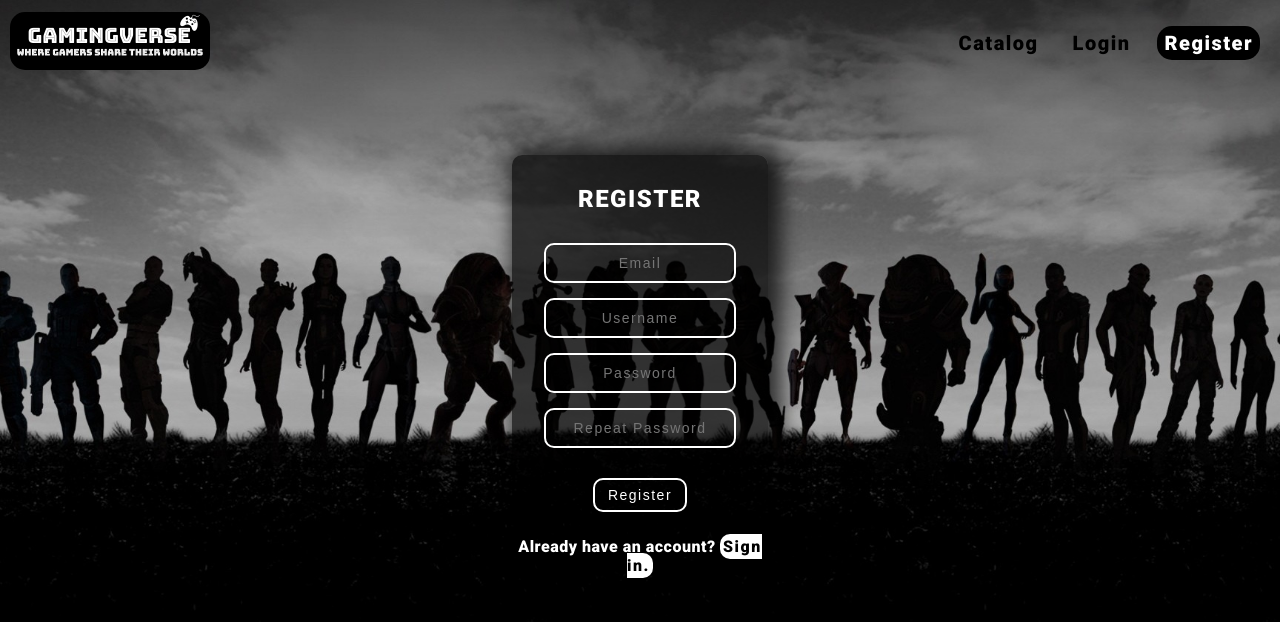
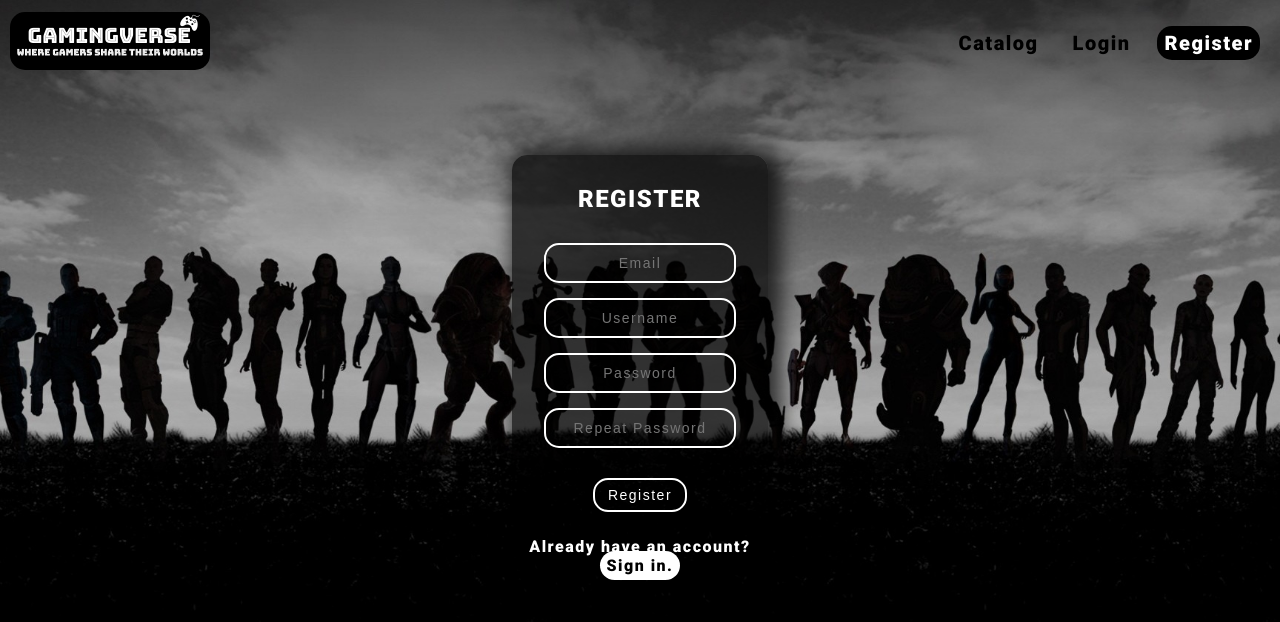
Before and after one commit to erikismyname/gamingverse, a React (Create React App) app in the folder client/: page /register in a window 1280 px wide. Shown: the top 622 px of the page. Built offline with nearby package versions, Linux system fonts and the light colour scheme.

Commit message:
Modified register's css

```diff
--- a/client/src/components/Register/Register.module.css
+++ b/client/src/components/Register/Register.module.css
@@ -3,7 +3,6 @@
     width: 20%;
     height: 418px;
     text-align: center;
-    border-radius: 10px;
     box-shadow: 7px 0px 20px 7px rgba(0, 0, 0, 0.7);
     background-color: rgba(0, 0, 0, 0.7);
 }
@@ -14,13 +13,6 @@
 #register form input[type="submit"],
 #register form p {
     color: white;
-}
-
-#register form h1,
-#register form input[type="text"],
-#register form input[type="password"],
-#register form input[type="submit"] {
-    letter-spacing: 1.5px;
 }
 
 #register form h1 {
@@ -37,7 +29,6 @@
     background: none;
     outline: none;
     border: 2px solid white;
-    border-radius: 10px;
     font-size: 14px;
 }
 
@@ -46,18 +37,15 @@
     text-align: center;
     width: 75%;
     padding: 10px;
+    transition-duration: 0.25s;
 }
 
 #register form input[type="text"]:hover,
 #register form input[type="password"]:hover {
     width: 78%;
-    transition: 0.25s;
 }
 
-#register form input[type="text"] {
-    margin-bottom: 15px;
-}
-
+#register form input[type="text"],
 #register form input[type="password"] {
     margin-bottom: 15px;
 }
@@ -70,27 +58,17 @@
     width: 37%;
     padding: 7px;
     margin-bottom: 25px;
+    transition-duration: 0.25s;
 }
 
 #register form input[type="submit"]:hover {
     cursor: pointer;
     width: 40%;
-    transition: 0.25s;
-}
-
-#register form p {
-    letter-spacing: 0.5px;
 }
 
 #register form p a {
     text-decoration: none;
     background-color: white;
     color: black;
-    padding: 3px;
-    border-radius: 10px;
+    padding: 5px 7px;
 }
-
-/* #register form a:hover {
-    padding-bottom: 3px;
-    border-bottom: 2px solid white;
-} */
```
